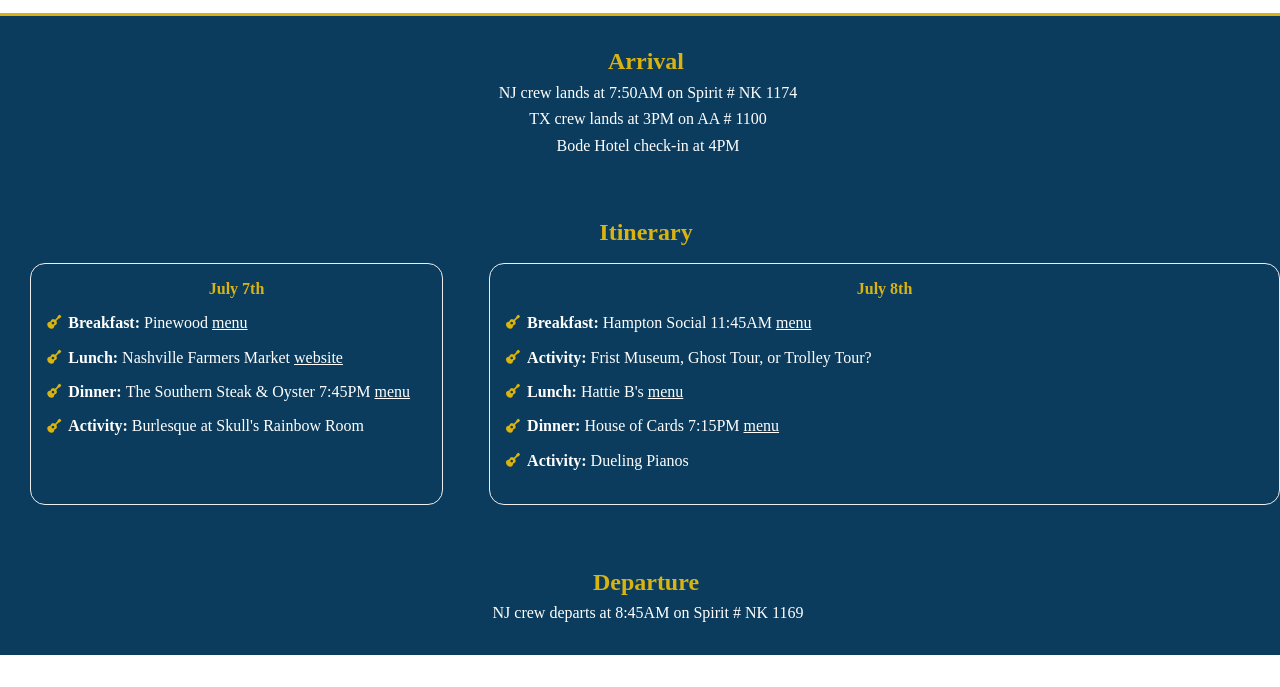
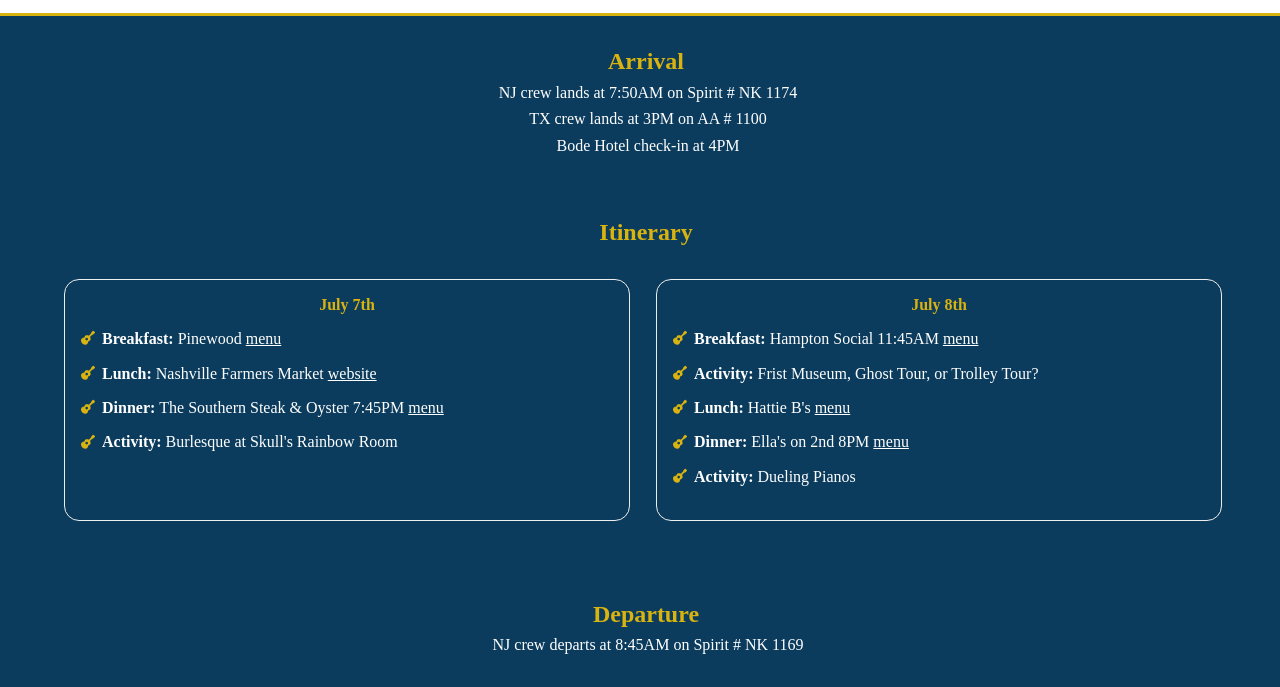
Before and after one commit to mserr113/Shauns-Birthday, a website: page index.html in a window 1280 px wide. Shown: the part 139-826 px from the top of the page. Before the commit the page ends 800 px from the top, so only its background shows below. Drawn offline with Linux system fonts and the light colour scheme; a web font is replaced by a local one.

Commit message:
updated dinner to ellas

```diff
--- a/index.html
+++ b/index.html
@@ -53,15 +53,17 @@
                                 </div>
                             </ul>
                         </div>
+                        <div class="day">
                             <div class="section-details">
                                 <ul>
                                     <div class="date">July 8th</div>
                                     <li class="item"><i class="fa-solid fa-guitar fa-sm"></i><span class="item-title">Breakfast: </span>Hampton Social 11:45AM <a class="menu-link" href="https://www.thehamptonsocial.com/nashville#menu=brunch">menu</a></li>
                                     <li class="item"><i class="fa-solid fa-guitar fa-sm"></i><span class="item-title">Activity: </span> Frist Museum, Ghost Tour, or Trolley Tour?</li>
                                     <li class="item"><i class="fa-solid fa-guitar fa-sm"></i><span class="item-title">Lunch:</span> Hattie B's <a class="menu-link" href="https://hattieb.com/">menu</a></li>
-                                <li class="item"><i class="fa-solid fa-guitar fa-sm"></i><span class="item-title">Dinner: </span>House of Cards 7:15PM <a class="menu-link" href="https://www.hocnashville.com/menu">menu</a></li>
+                                    <li class="item"><i class="fa-solid fa-guitar fa-sm"></i><span class="item-title">Dinner: </span>Ella's on 2nd 8PM <a class="menu-link" href="https://www.ellason2nd.com/menus/">menu</a></li>
                                     <li class="item"><i class="fa-solid fa-guitar fa-sm"></i><span class="item-title">Activity: </span> Dueling Pianos</li>
                                 </ul>
+                            </div>
                         </div>
                     </div>
                 </div>
--- a/styles/styles.sass
+++ b/styles/styles.sass
@@ -88,9 +88,13 @@
     &:visited
         color: white
 
-@media (min-width: 660px)
+@media (min-width: 748px)
     .section-block
         display: flex
-        column-gap: 1em
+        justify-content: space-evenly
+        margin: 0 3em
     .day
-        width: 50%
+        width: 100%
+        margin: 1em
+    .section-details
+        width: 95%
```
Also changed, not shown: styles/styles.css, 1 other file. Lines whose indentation alone changed are shown as unchanged.
